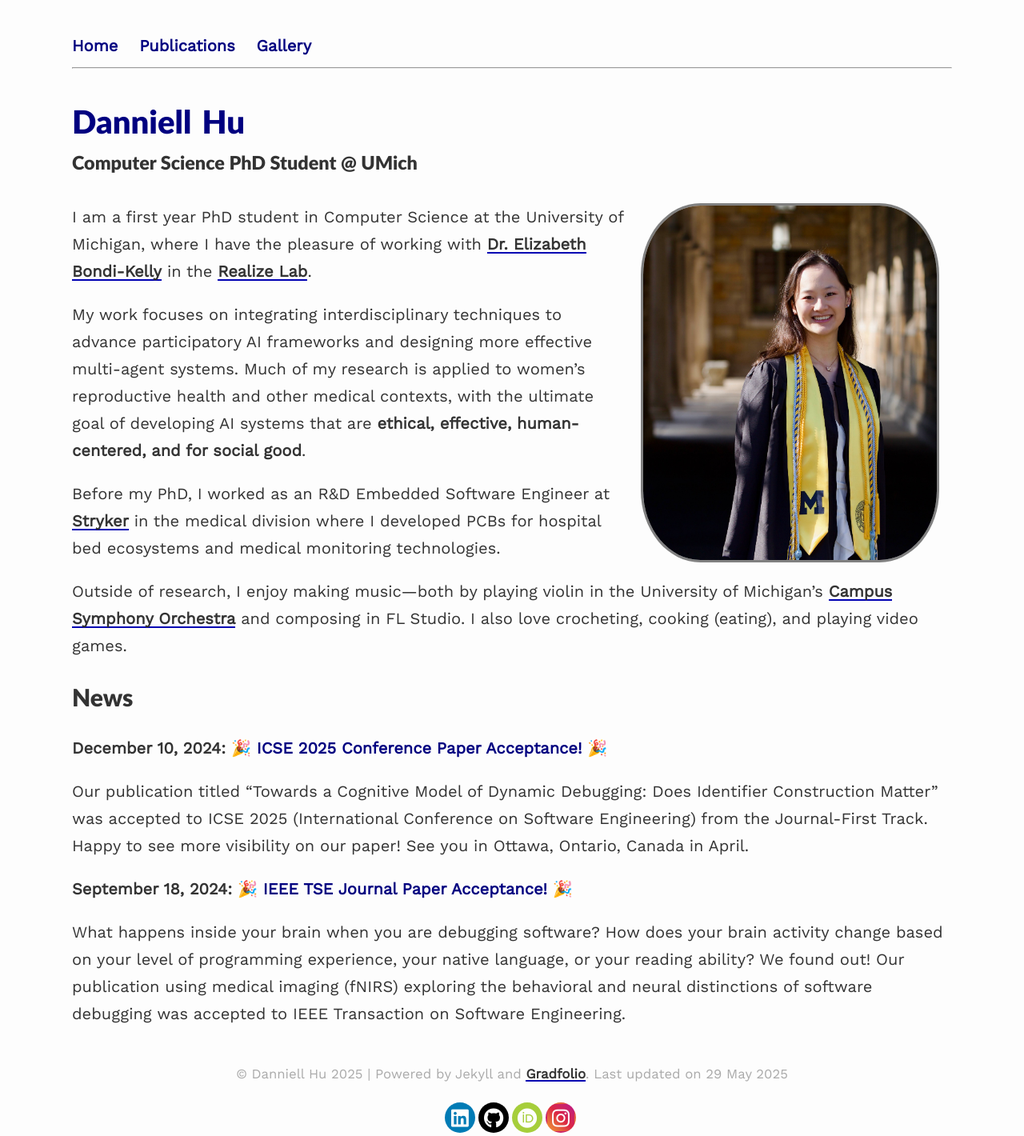
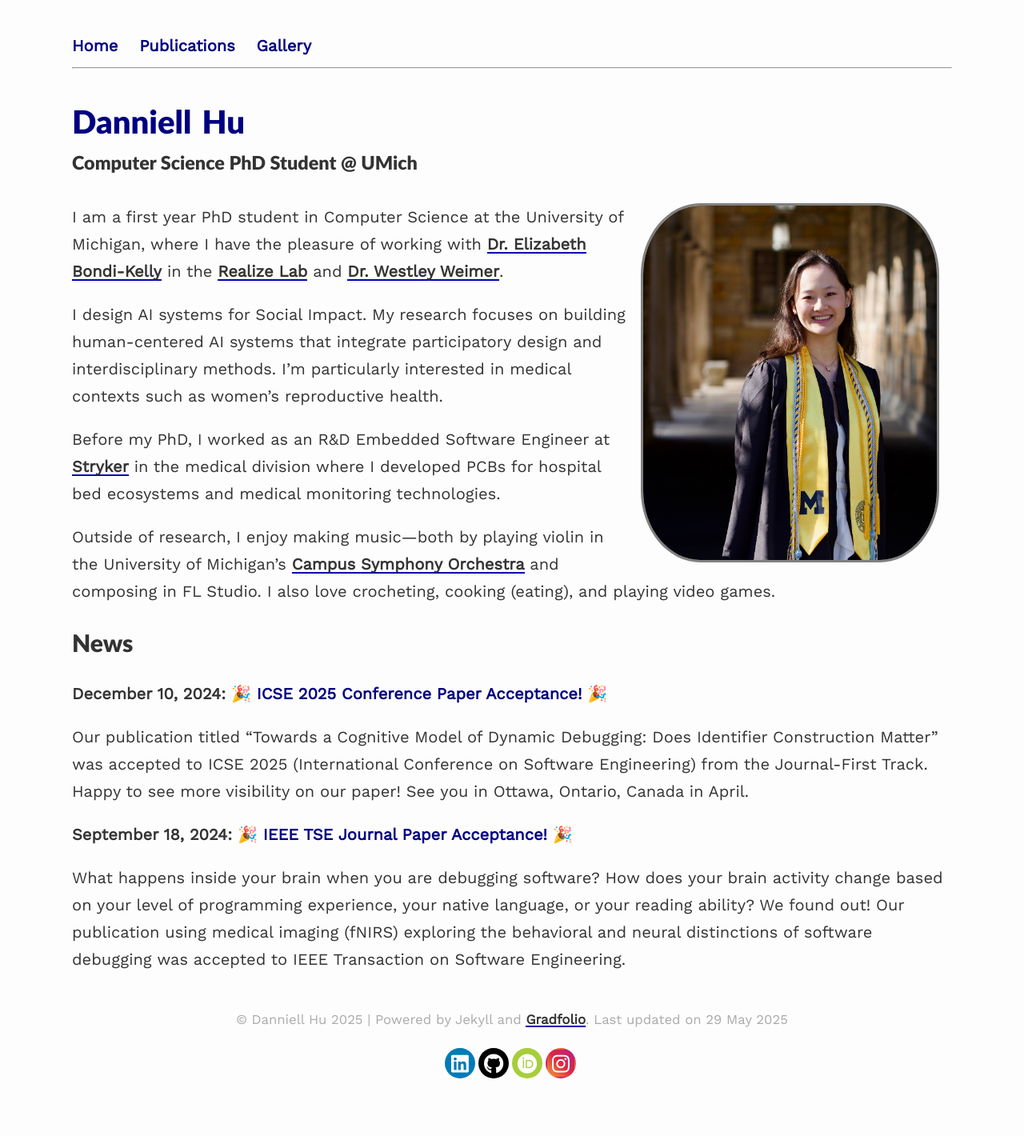
Before and after one commit to Dannihu01/dannihu01.github.io, a Jekyll site: the page built from index.md, in a window 1280 px wide. Shown: the whole page at 80% size. Built offline with Jekyll 4.4.1, drawn with Linux system fonts in a browser that asks for light colours; nearby versions of some CDN libraries; after the commit the page ends 1352 px from its top, so only the background shows below that.

Commit message:
update intro

```diff
--- a/index.md
+++ b/index.md
@@ -7,9 +7,9 @@ profile:
 published: true
 ---
 
-I am a first year PhD student in Computer Science at the University of Michigan, where I have the pleasure of working with [**Dr. Elizabeth Bondi-Kelly**](https://sites.google.com/view/elizabethbondi) in the [**Realize Lab**](https://sites.google.com/view/realize-lab).
+I am a first year PhD student in Computer Science at the University of Michigan, where I have the pleasure of working with [**Dr. Elizabeth Bondi-Kelly**](https://sites.google.com/view/elizabethbondi) in the [**Realize Lab**](https://sites.google.com/view/realize-lab) and [**Dr. Westley Weimer**](https://web.eecs.umich.edu/~weimerw/).
 
-My work focuses on integrating interdisciplinary techniques to advance participatory AI frameworks and designing more effective multi-agent systems. Much of my research is applied to women's reproductive health and other medical contexts, with the ultimate goal of developing AI systems that are **ethical, effective, human-centered, and for social good**.
+I design AI systems for Social Impact. My research focuses on building human-centered AI systems that integrate participatory design and interdisciplinary methods. I'm particularly interested in medical contexts such as women's reproductive health.
 
 Before my PhD, I worked as an R&D Embedded Software Engineer at [**Stryker**](https://www.stryker.com/us/en/index.html) in the medical division where I developed PCBs for hospital bed ecosystems and medical monitoring technologies.
 
```
